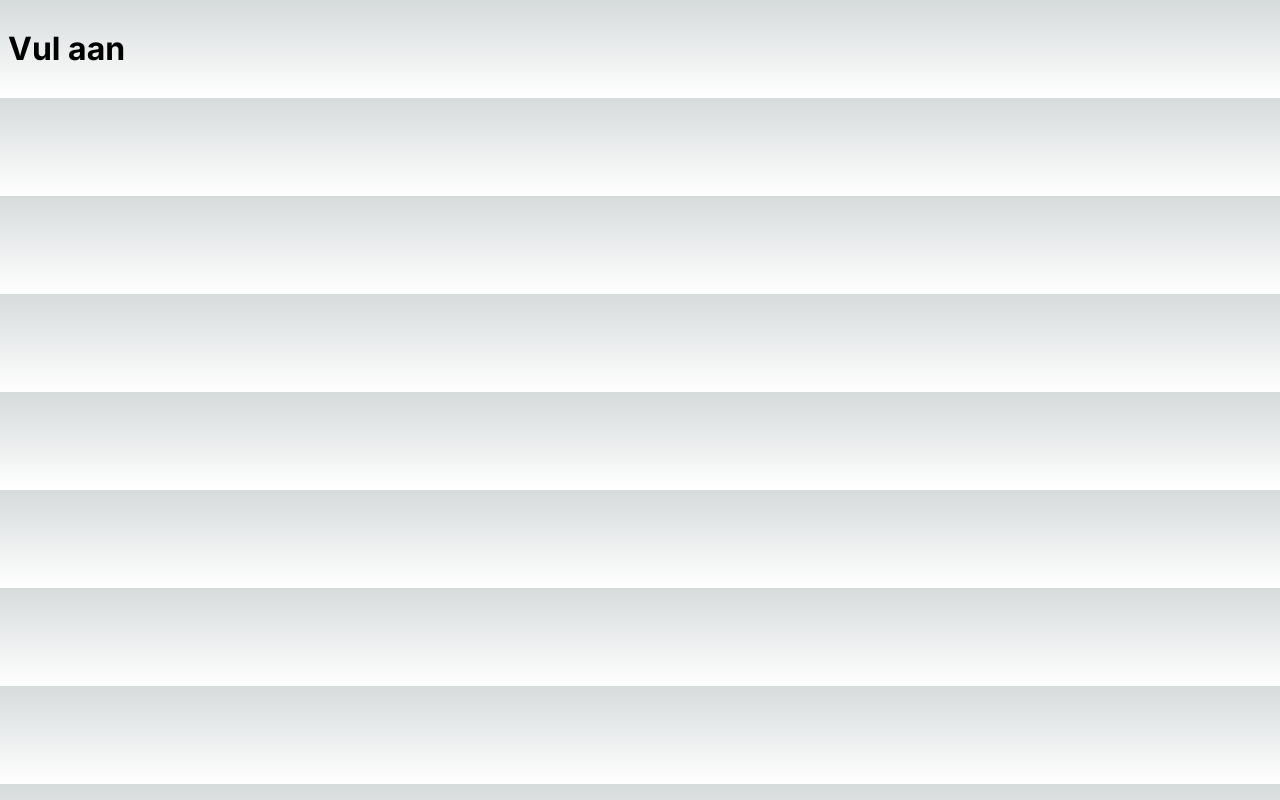
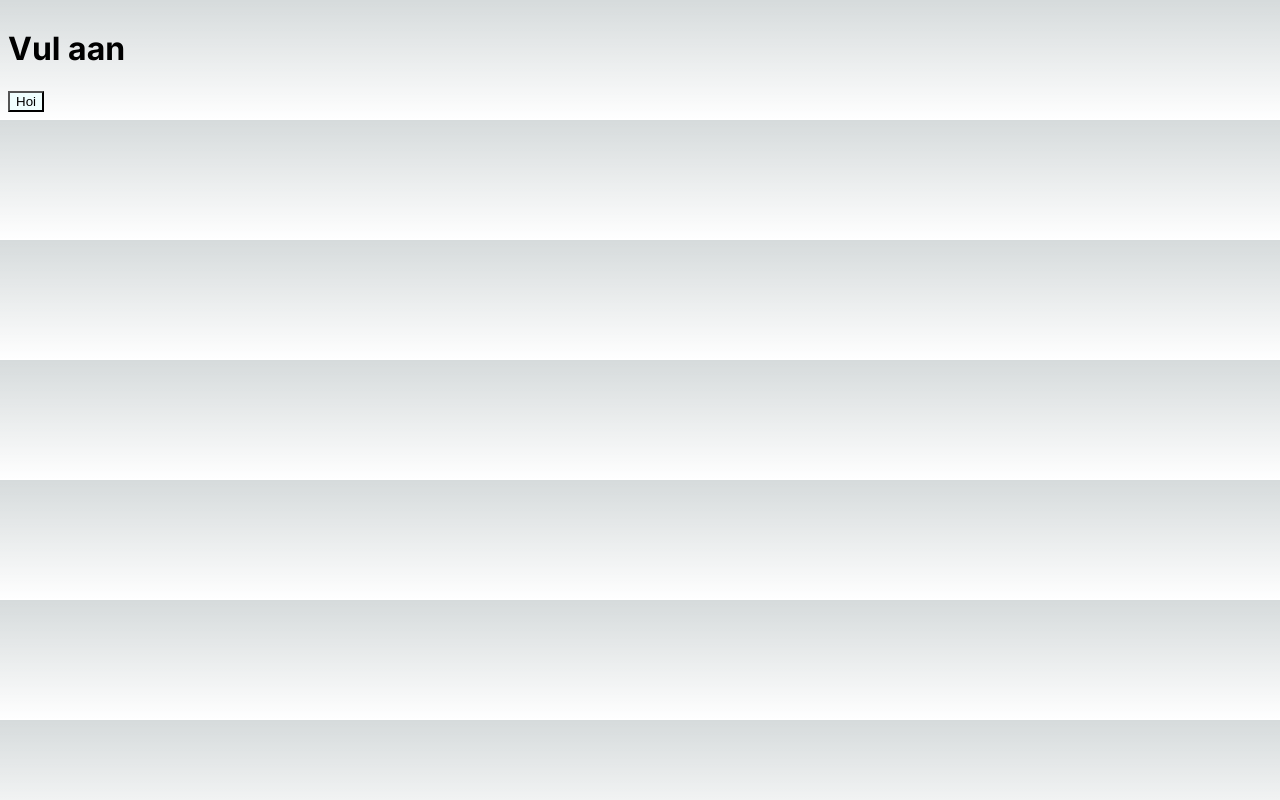
Before and after one commit to alimpens/sigv2, a Next.js app: page /vul-aan in a window 1280 px wide. Built offline with nearby package versions, Linux system fonts and the light colour scheme.

Commit message:
Show import of components

```diff
--- a/src/app/vul-aan/page.tsx
+++ b/src/app/vul-aan/page.tsx
@@ -1,7 +1,10 @@
+import { Button } from '~components'
+
 export default function VulAan() {
   return (
     <main>
       <h1>Vul aan</h1>
+      <Button variant="secondary">Hoi</Button>
     </main>
   )
 }
```
